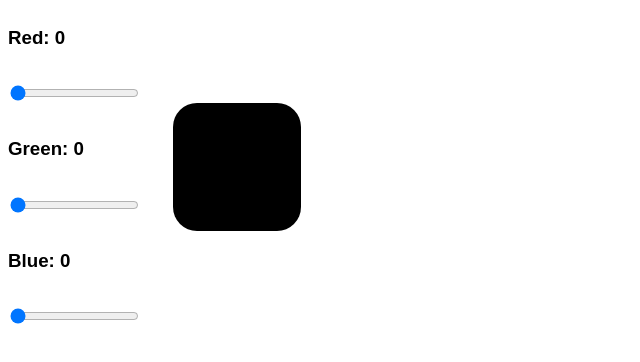
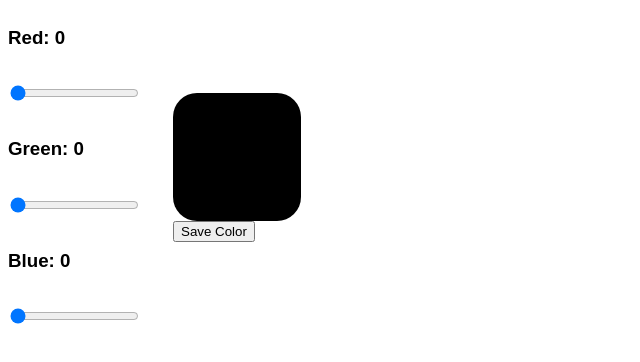
Before and after one commit to leonardo-vargas-de-paula/react-rgb, a React (Create React App) app: page / in a window 1280 px wide. Shown: the top 362 px of the page, without its empty margins (0-640 px from the left). Built offline with nearby package versions, Linux system fonts and the light colour scheme.

Commit message:
feat: add history button & uma div para o botao e o display da cor

```diff
--- a/src/App.js
+++ b/src/App.js
@@ -6,6 +6,10 @@ function App() {
   const [red, setRed] = useState(0);
   const [green, setGreen] = useState(0);
   const [blue, setBlue] = useState(0);
+
+  const [history, setHistory] = useState([]);
+
+
 
   const changeToRed = ({ target }) => {
     setRed(parseInt(target.value));
@@ -35,9 +39,13 @@ function App() {
         <RangeInput min="0" max="255" value={blue} onChange={changeToBlue} />
       </div>
 
+      <div className="color-container">
+        <ColorBox backgroundColor={`rgb(${red}, ${green}, ${blue})`} />
+        <button className='history-button'>Save Color</button>
+
+      </div>
 
 
-      <ColorBox backgroundColor={`rgb(${red}, ${green}, ${blue})`} />
 
     </div>
 
```
